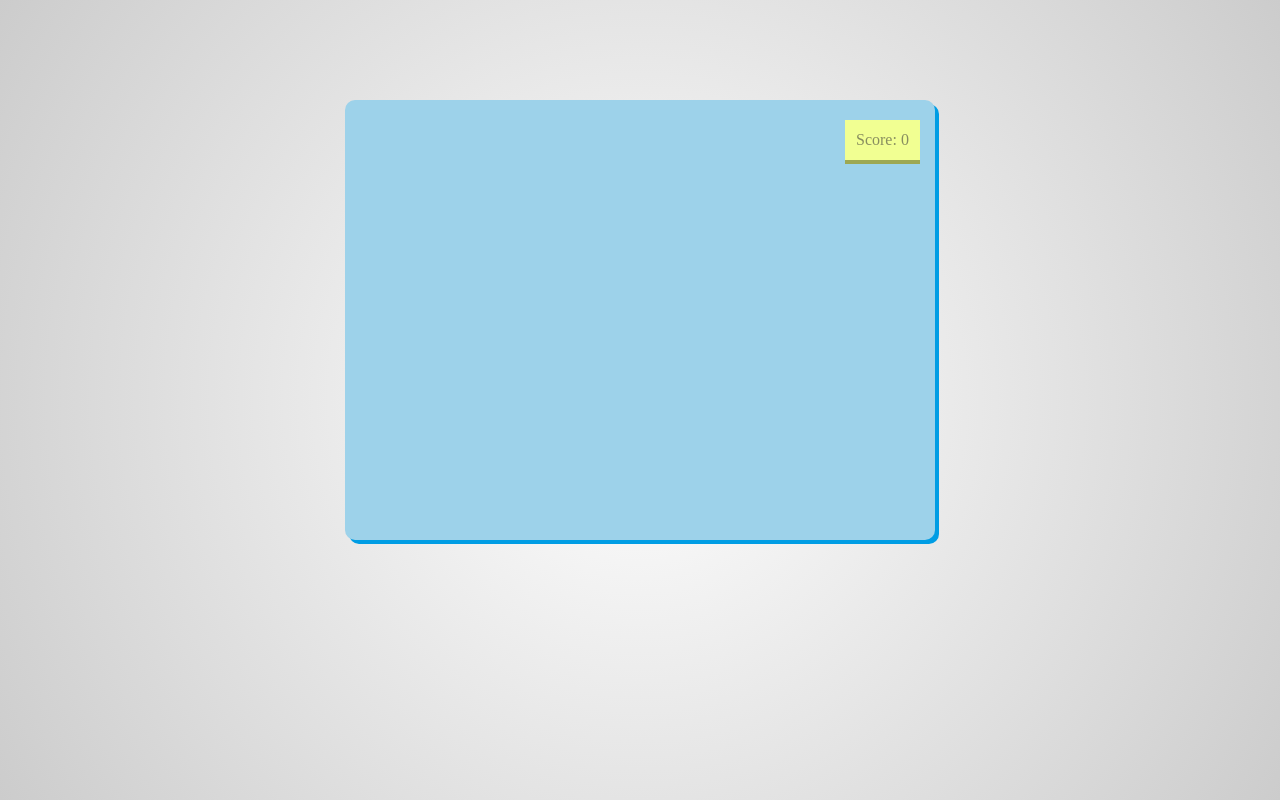
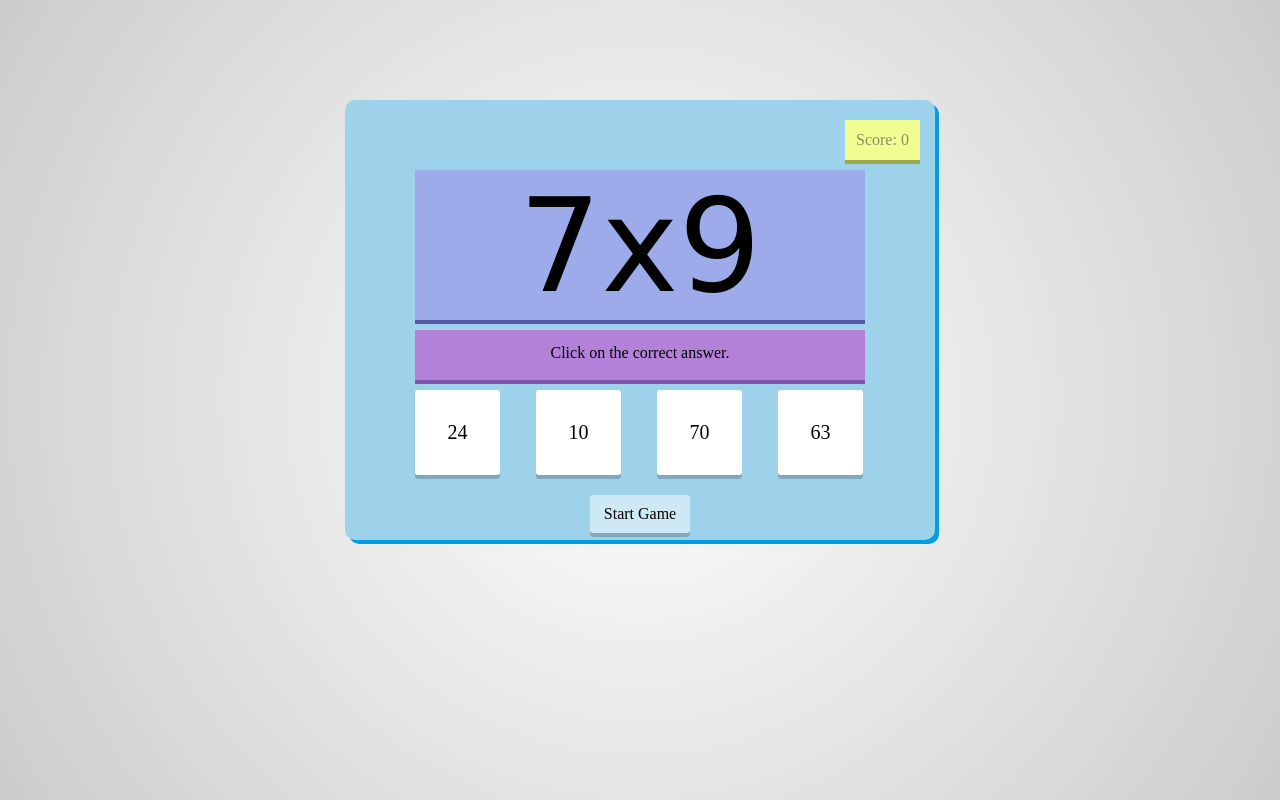
Before and after one commit to tarunlahrod/Maths-Game, a plain HTML site: page index.html in a window 1280 px wide. Drawn offline with Linux system fonts and the light colour scheme.

Commit message:
Styling almost completed

```diff
--- a/index.html
+++ b/index.html
@@ -18,6 +18,24 @@
             <div id="wrong">
                 Try again
             </div>
+            <div id="question">
+                7x9
+            </div>
+            <div id="instruction">
+                Click on the correct answer.
+            </div>
+            <div id="choices">
+                <div id="box1" class="box">24</div>
+                <div id="box2" class="box">10</div>
+                <div id="box3" class="box">70</div>
+                <div id="box4" class="box">63</div>
+            </div>
+            <div id="startreset">
+                Start Game
+            </div>
+            <div id="timeremaining">
+                Time remaining: <span>60</span> sec
+            </div>
         </div>
     </body>
 </html>
--- a/style.css
+++ b/style.css
@@ -11,6 +11,8 @@ html{
     padding: 20px;
     border-radius: 10px;
     box-shadow: 4px 4px 0px 0px #009de4;
+    -webkit-box-shadow: 4px 4px 0px 0px #009de4;
+    -moz-box-shadow: 4px 4px 0px 0px #009de4;
 /*  syntax:
     box-shadow: [horizontal offset] [vertical offset] [blur radius] [optional spread radius] [color]*/
     position: relative;
@@ -23,6 +25,8 @@ html{
     position: absolute;
     left: 500px;
     box-shadow: 0px 4px #9da853;
+    -moz-box-shadow: 0px 4px #9da853;
+    -webkit-box-shadow: 0px 4px #9da853;
 }
 
 #correct{
@@ -41,5 +45,114 @@ html{
     color: white;
     padding: 11px;
     display: none;
+}
+
+#question{
+/*    border: 1px solid black;*/
+    width: 450px;
+    height: 150px;
+    margin: 50px auto 10px auto;
+    background-color: #9dabea;
+    box-shadow: 0 4px #535aa8;
+    -moz-box-shadow: 0 4px #535aa8;
+    -webkit-box-shadow: 0 4px #535aa8;
+    font-size: 130px;
+    font-family: cursive, sans-serif;
+    text-align: center;
+    color: black;
+}
+
+#instruction{
+    width: 450px;
+    height: 50px;
+    background-color: #b481d9;
+    margin: 10px auto;
+    text-align: center;
+    line-height: 45px;
+    box-shadow: 0px 4px #8153a8;
+    -webkit-box-shadow: 0px 4px #8153a8;
+    -moz-box-shadow: 0px 4px #8153a8;
+}
+
+#choices{
+    height: 100px;
+    width: 450px;
+    margin: 5px auto;
+}
+
+.box{
+/*    border: 1px solid;*/
+    width: 85px;
+    height: 85px;
+    background-color: white;
+    float: left;
+    margin-right: 36px;
+    border-radius: 3px;
+    cursor: pointer;
+    box-shadow: 0px 4px rgb(0,0,0,0.2);
+    -moz-box-shadow: 0px 4px rgb(0,0,0,0.2);
+    -webkit-box-shadow: 0px 4px rgb(0,0,0,0.2);
+    text-align: center;
+    line-height: 85px;
+    font-size: 20px;
+    position: relative;
+    transition: all 0.2s;
+    -webkit-transition: all 0.2s;
+    -moz-transition: all 0.2s;
+    -o-transition: all 0.2s;
+    -ms-transition: all 0.2s;
 
 }
+
+.box:hover, #startreset:hover{
+    background-color: #9c89f6;
+    color: white;
+    box-shadow: 0px 4px #6b54d3;
+    -moz-box-shadow: 0px 4px #6b54d3;
+    -webkit-box-shadow: 0px 4px #6b54d3;
+}
+
+.box:active, #startreset:active{
+    box-shadow: 0px 0px #6b54d3;
+    -webkit-box-shadow: 0px 0px #6b54d3;
+    -moz-box-shadow: 0px 0px #6b54d3;
+    top: 4px;
+}
+
+#box4{
+    margin-right: 0px;
+}
+
+#startreset{
+    width: 80px;
+    padding: 10px;
+    background-color: rgba(255, 255, 255, 0.5);
+    margin: 0px auto;
+    border-radius: 3px;
+    cursor: pointer;
+    box-shadow: 0px 4px rgba(0,0,0,0.2);
+    -moz-box-shadow: 0px 4px rgba(0,0,0,0.2);
+    -webkit-box-shadow: 0px 4px rgba(0,0,0,0.2);
+    text-align: center;
+    position: relative;
+    transition: all 0.2s;
+    -webkit-transition: all 0.2s;
+    -moz-transition: all 0.2s;
+    -o-transition: all 0.2s;
+    -ms-transition: all 0.2s;
+}
+
+#timeremaining{
+    width: 152px;
+    padding: 10px;
+    position: absolute;
+    top: 395px;
+    left: 400px;
+    background-color: rgba(181, 235, 36, 0.78);
+    border-radius: 3px;
+    box-shadow: 0px 4px rgba(0, 0, 0, 0.2);
+    -webkit-box-shadow: 0px 4px rgba(0, 0, 0, 0.2);
+    -moz-box-shadow: 0px 4px rgba(0, 0, 0, 0.2);
+/*    visibility: hidden;*/
+    display: none;
+}
```
Also changed, not shown: 1 other file.
